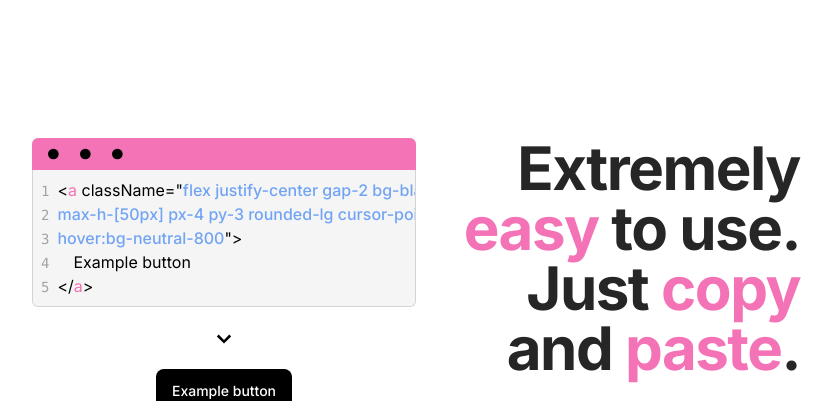
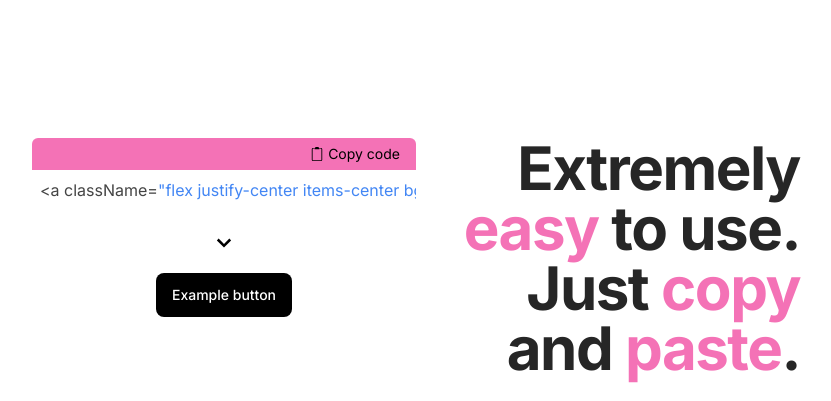
Before and after one commit to juanigarciadev/BlossomUI, a React (Vite) app: page / in a window 1280 px wide. Shown: the part 1640-2041 px from the top of the page, without its empty margins (224-1055 px from the left). Built offline with nearby package versions, Linux system fonts and the light colour scheme.

Commit message:
Add: Library for code highlight

```diff
--- a/package.json
+++ b/package.json
@@ -13,7 +13,8 @@
     "react": "^18.2.0",
     "react-dom": "^18.2.0",
     "react-icons": "^4.11.0",
-    "react-router-dom": "^6.16.0"
+    "react-router-dom": "^6.16.0",
+    "react-syntax-highlighter": "^15.5.0"
   },
   "devDependencies": {
     "@types/react": "^18.2.15",
--- a/src/components/Explanation.jsx/Explanation.jsx
+++ b/src/components/Explanation.jsx/Explanation.jsx
@@ -1,11 +1,16 @@
-import React from 'react'
+import React, { useState } from 'react'
 import { BiChevronDown } from 'react-icons/bi'
+import { BsClipboard2, BsCheck2Circle } from 'react-icons/bs'
+import SyntaxHighlighter from 'react-syntax-highlighter';
+import { lightfair } from 'react-syntax-highlighter/dist/esm/styles/hljs';
 
-const Explanation = () => {
+const Explanation = ({ copy, setCopy, codeString }) => {
+
     return (
-        <div className='grid grid-cols-2 w-full pt-64 pb-32 lg:flex lg:flex-col-reverse lg:gap-12 lg:pt-32 lg:pb-0'>
+        <div div className='grid grid-cols-2 w-full pt-64 pb-32 lg:flex lg:flex-col-reverse lg:gap-12 lg:pt-32 lg:pb-0' >
             <section>
-                <div className='flex pl-4 w-full h-8 bg-corporative rounded-t-md'>
+                <div className='flex justify-between items-center pl-4 w-full h-8 bg-corporative rounded-t-md'>
+                    <div className='flex'>
                         <svg viewBox="0 0 120 120">
                             <circle cx="20" cy="60" r="20" className='transition-colors duration-200 dark:fill-white' />
                         </svg>
@@ -16,54 +21,43 @@ const Explanation = () => {
                             <circle cx="20" cy="60" r="20" className='transition-colors duration-200 dark:fill-white' />
                         </svg>
                     </div>
-                <pre className='flex gap-2 w-full bg-neutral-200 bg-opacity-40 backdrop-blur-md border-x-[1px] border-b-[1px] rounded-b-md border-neutral-300 px-2 py-2 overflow-x-scroll dark:bg-neutral-800 dark:bg-opacity-100 dark:border-neutral-700'>
-                    <section className='w-4 h-full'>
-                        <ul className='flex flex-col gap-[4px] pt-[3px]'>
-                            <li className='text-neutral-400 text-sm font-mono'>1</li>
-                            <li className='text-neutral-400 text-sm font-mono'>2</li>
-                            <li className='text-neutral-400 text-sm font-mono'>3</li>
-                            <li className='text-neutral-400 text-sm font-mono'>4</li>
-                            <li className='text-neutral-400 text-sm font-mono'>5</li>
-                        </ul>
-                    </section>
-                    <code>
-                        <article className='flex flex-col h-full'>
-                            <div>
-                                <span className='dark:text-white'>{"<"}</span>
-                                <span className='tag'>a&nbsp;</span>
-                                <span className='dark:text-white'>className="</span>
-                                <span className='attribute'>flex justify-center gap-2 bg-black text-white max-w-[200px]</span>
+                    <div className='text-sm pr-4 cursor-pointer'>
+                        {copy ? (
+                            <div className='flex items-center gap-1'>
+                                <BsCheck2Circle />
+                                Copied!
                             </div>
-                            <div>
-                                <span className='attribute'>max-h-[50px] px-4 py-3 rounded-lg cursor-pointer font-medium select-none</span>
+                        ) :
+                            (
+                                <div className='flex items-center gap-1' onClick={() => {
+                                    navigator.clipboard.writeText(codeString);
+                                    setCopy(true)
+                                    setTimeout(() => {
+                                        setCopy(false)
+                                    }, 3000)
+                                }}>
+                                    <BsClipboard2 />
+                                    Copy code
                                 </div>
-                            <div>
-                                <span className='attribute'>hover:bg-neutral-800</span>
-                                <span className='dark:text-white'>"</span>
-                                <span className='dark:text-white'>{">"}</span>
+                            )}
                     </div>
-                            <div>
-                                <span className='pl-4 dark:text-white'>{"Example button"}</span>
                 </div>
-                            <div>
-                                <span className='dark:text-white'>{"</"}</span>
-                                <span className='tag'>a</span>
-                                <span className='dark:text-white'>{">"}</span>
-                            </div>
-                        </article>
-                    </code>
-                </pre>
+
+                <SyntaxHighlighter language="javascript" style={lightfair}>
+                    {codeString}
+                </SyntaxHighlighter>
+
                 <section className="flex justify-center w-full">
                     <BiChevronDown className='text-3xl my-4 dark:text-white' />
                 </section>
                 <section className='flex justify-center'>
                     <a className='flex justify-center w-fit h-fit text-sm items-center bg-black text-white gap-2 px-4 py-3 rounded-lg cursor-pointer font-medium select-none hover:bg-neutral-800 dark:bg-white dark:text-black dark:hover:bg-neutral-200'>Example button</a>
                 </section>
-            </section>
+            </section >
             <section className='text-right lg:text-left'>
                 <h3 className='text-6xl font-bold text-neutral-800 tracking-tight dark:text-white'>Extremely <span className='text-corporative'>easy</span> to use. Just <span className='text-corporative'>copy</span> and <span className='text-corporative'>paste</span>.</h3>
             </section>
-        </div>
+        </div >
     )
 }
 
--- /dev/null
+++ b/src/components/Explanation.jsx/ExplanationContainer.jsx
@@ -0,0 +1,14 @@
+import React, { useState } from 'react'
+import Explanation from './Explanation'
+
+const ExplanationContainer = () => {
+    const [copy, setCopy] = useState(false)
+
+    const codeString = '<a className="flex justify-center items-center bg-black text-white w-fit h-fit text-sm gap-2 px-4 py-3 rounded-lg cursor-pointer font-medium select-none hover:bg-neutral-800 dark:bg-white dark:text-black dark:hover:bg-neutral-200">Example button</a>'
+
+    return (
+        <Explanation copy={copy} setCopy={setCopy} codeString={codeString} />
+    )
+}
+
+export default ExplanationContainer
--- a/src/components/Home/Home.jsx
+++ b/src/components/Home/Home.jsx
@@ -15,6 +15,7 @@ import { Apple } from '../UI/Buttons/Normal/Social'
 import { AppleIcon, FacebookIcon, GithubIcon, GoogleIcon, TwitterIcon } from '../UI/Buttons/IconsOnly/Default'
 import { GithubIconRounded } from '../UI/Buttons/IconsOnly/Rounded'
 import { ProgressBar } from '../UI/Progress/ProgressBar'
+import ExplanationContainer from '../Explanation.jsx/ExplanationContainer'
 
 const Home = () => {
   return (
@@ -50,7 +51,7 @@ const Home = () => {
         </section>
       </main>
       <Characteristics />
-      <Explanation />
+      <ExplanationContainer />
       <ComponentsSection />
     </>
   )
```
Also changed, not shown: 1 other file (tests, documents, lock files or other folders). Lines whose indentation alone changed are shown as unchanged.
